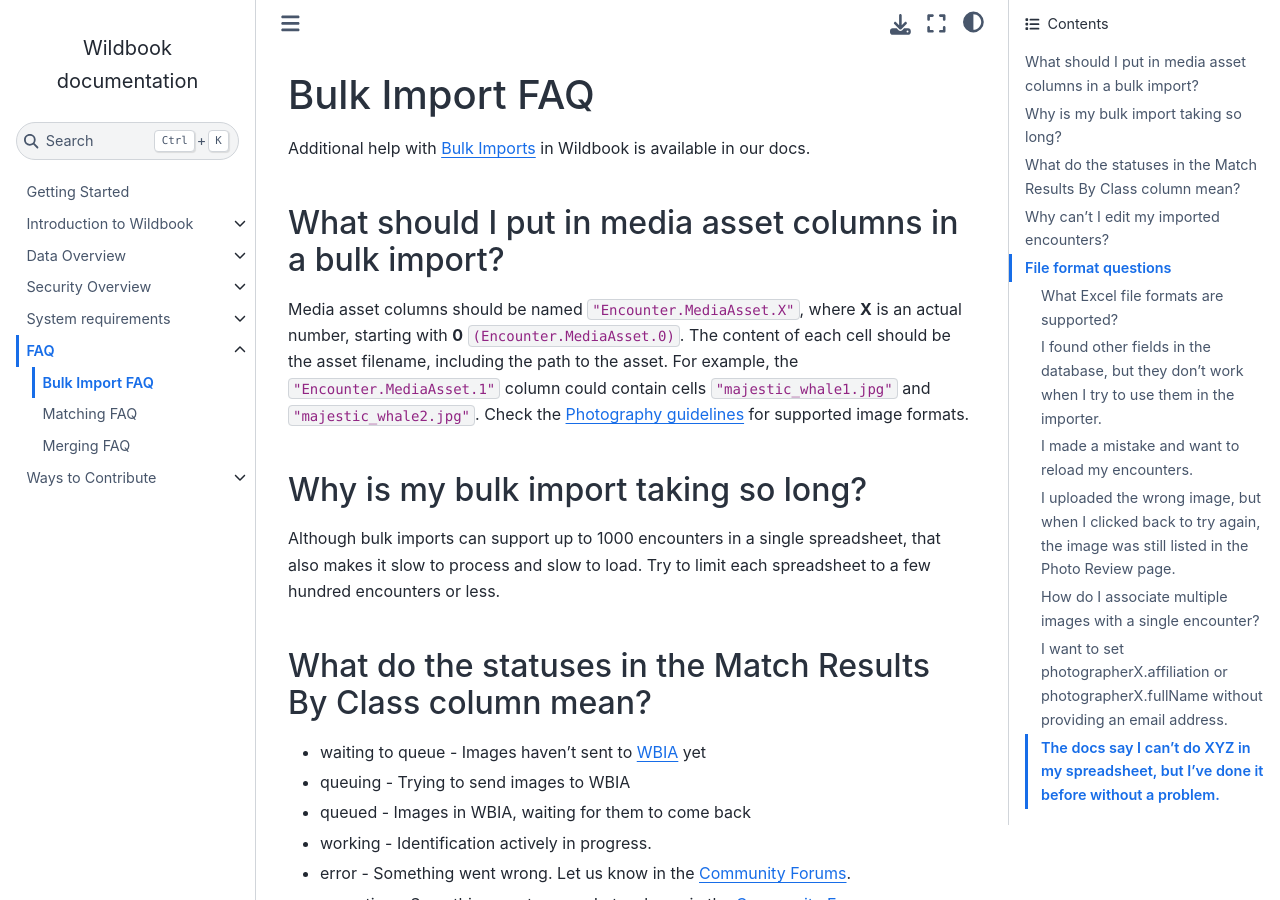
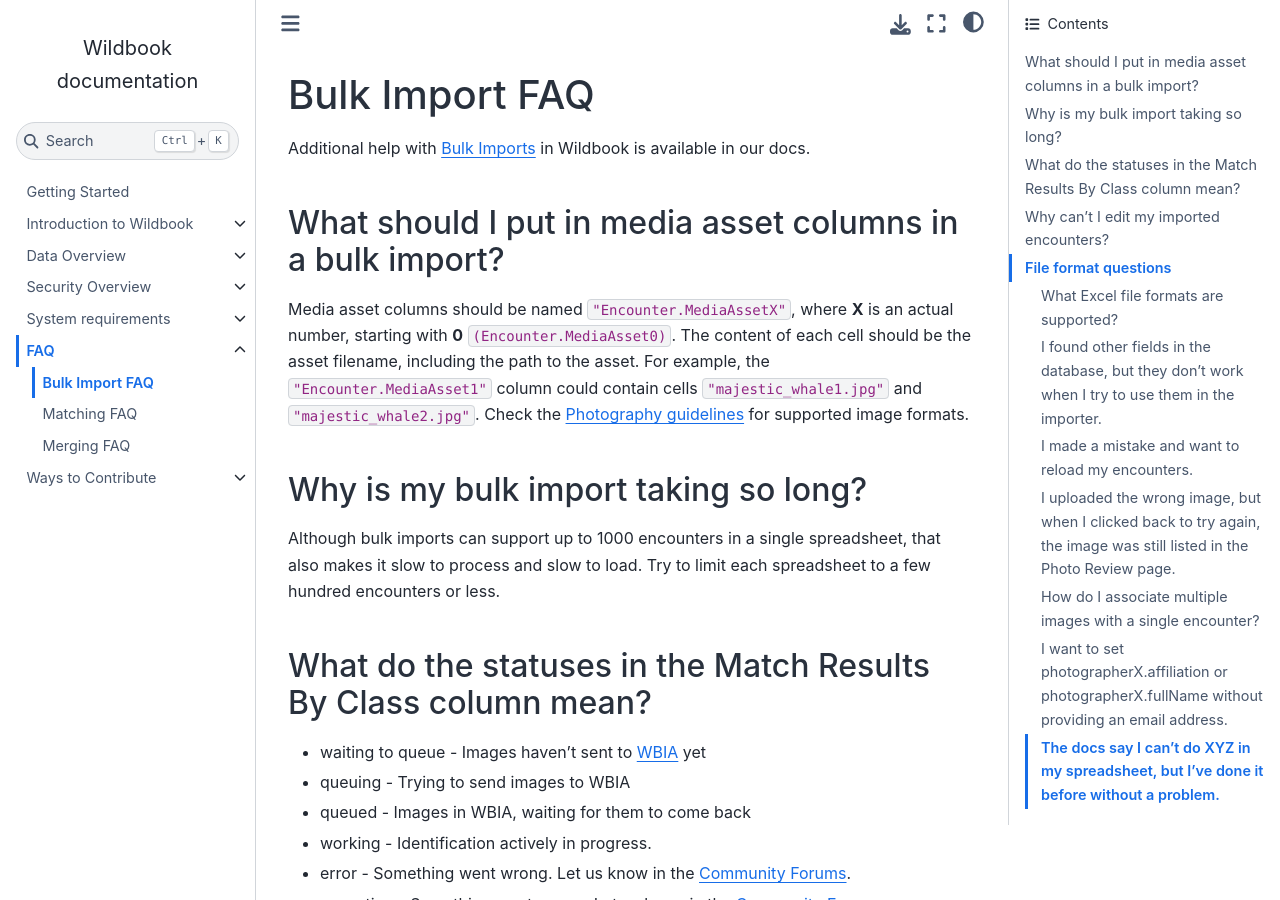
Before and after one commit to WildMeOrg/wildbook-docs, a Sphinx documentation site: the page built from docs/faq/bulk-import-faq.md, in a window 1280 px wide and 900 px high. Built offline with Sphinx 7.4.7 and the Sphinx Book theme 1.1.4, drawn with Linux system fonts in a browser that asks for light colours.

Commit message:
Update bulk-import-faq.md
Fixed formatting of Encounter.MediaAsset fields in first example.

```diff
--- a/docs/faq/bulk-import-faq.md
+++ b/docs/faq/bulk-import-faq.md
@@ -4,7 +4,7 @@
 
 ## What should I put in media asset columns in a bulk import?
 
-Media asset columns should be named `"Encounter.MediaAsset.X"`, where **X** is an actual number, starting with **0** `(Encounter.MediaAsset.0)`. The content of each cell should be the asset filename, including the path to the asset. For example, the `"Encounter.MediaAsset.1"` column could contain cells `"majestic_whale1.jpg"` and `"majestic_whale2.jpg"`. Check the [Photography guidelines](../data/photography-guidelines.md) for supported image formats.
+Media asset columns should be named `"Encounter.MediaAssetX"`, where **X** is an actual number, starting with **0** `(Encounter.MediaAsset0)`. The content of each cell should be the asset filename, including the path to the asset. For example, the `"Encounter.MediaAsset1"` column could contain cells `"majestic_whale1.jpg"` and `"majestic_whale2.jpg"`. Check the [Photography guidelines](../data/photography-guidelines.md) for supported image formats.
 
 ## Why is my bulk import taking so long?
 
```
